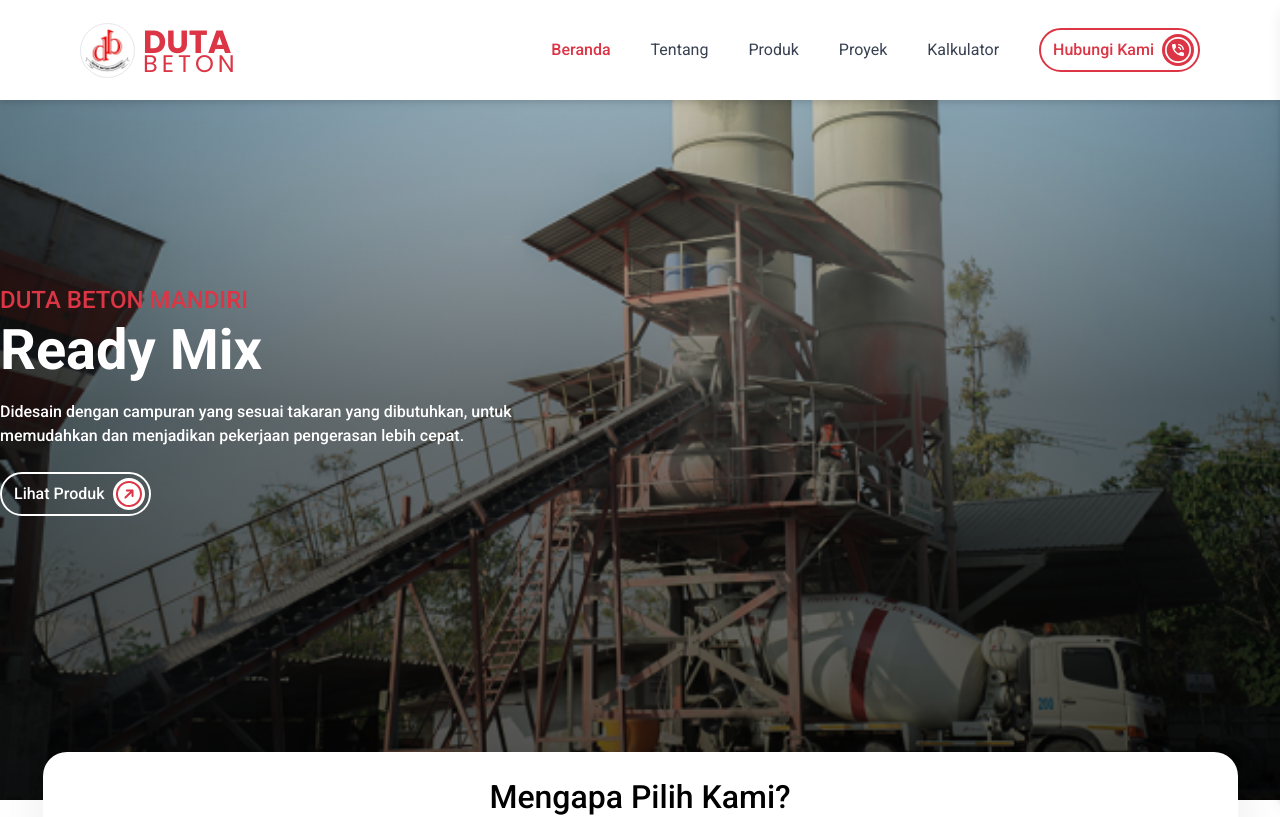
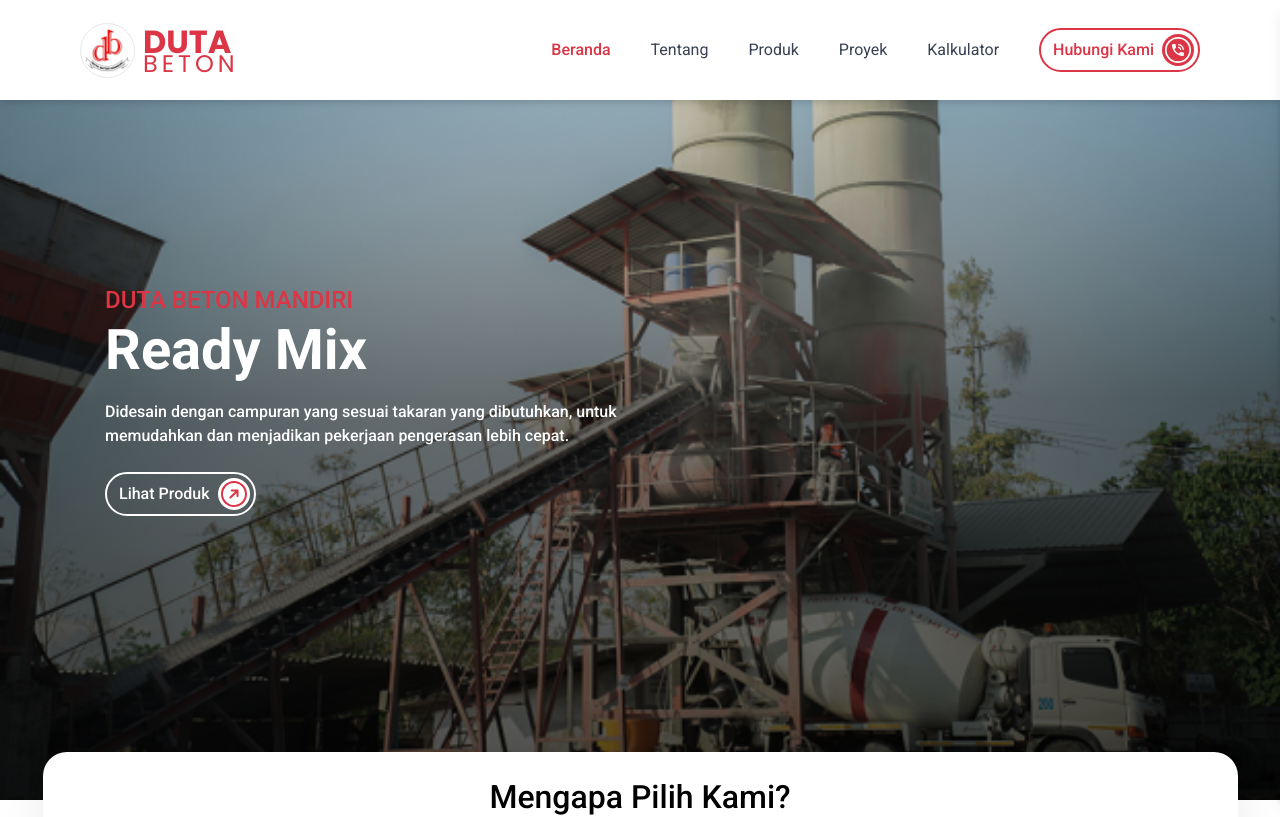
Before and after one commit to Faizululum/Duta-Beton-Website, a Next.js app: page / in a window 1280 px wide. Shown: the top 817 px of the page. Built offline with nearby package versions, Linux system fonts and the light colour scheme.

Commit message:
chore(home): update padding hero section

```diff
--- a/src/components/page/HomeHero.jsx
+++ b/src/components/page/HomeHero.jsx
@@ -3,7 +3,7 @@ import HeroLayout from "../layout/HeroLayout";
 
 export default function HomeHero() {
   return (
-    <div className="relative h-screen w-full">
+    <div className="relative md:p-bold-4xl h-screen w-full">
       <Image
         src="/hero.png"
         alt="hero"
```
